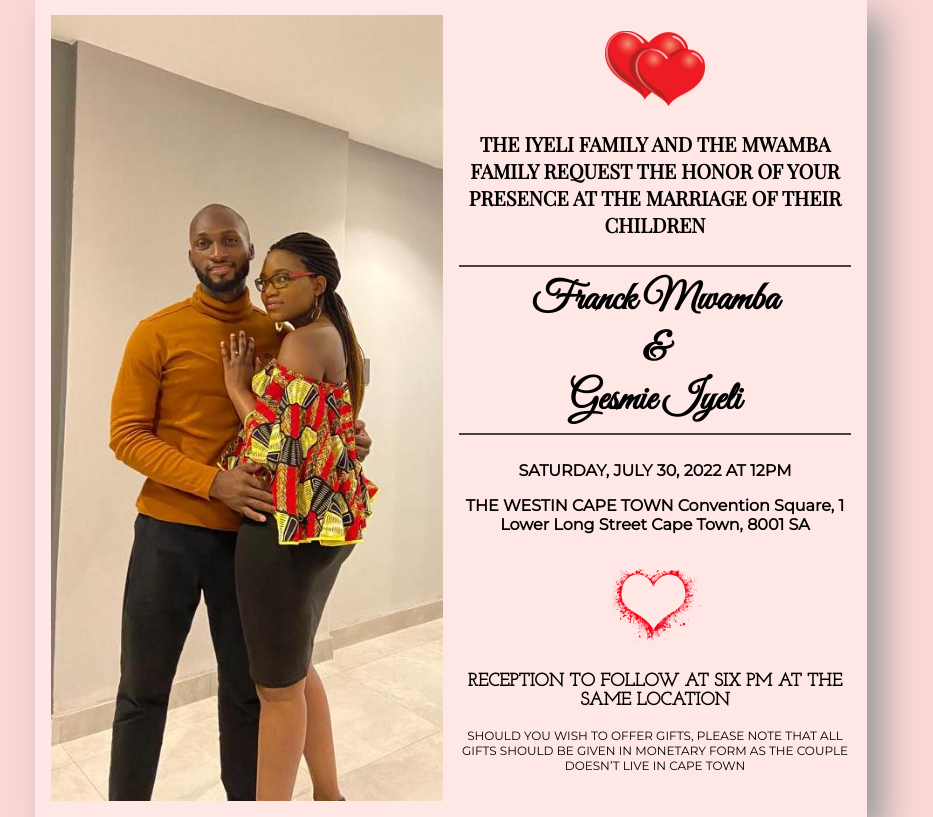
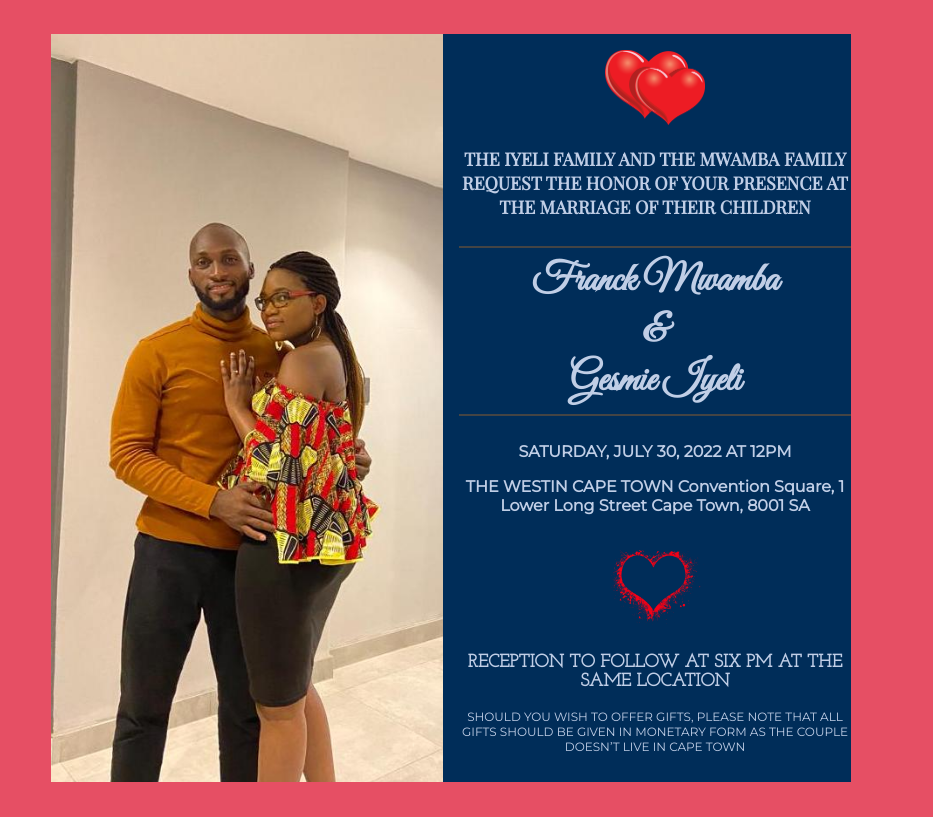
Before and after one commit to glody007/franck-wedding, a plain HTML site: page index.html in a window 1280 px wide. Shown: the whole page, without its empty margins (189-1122 px from the left). Drawn offline with nearby package versions, Linux system fonts and the light colour scheme.

Commit message:
feat: new color

```diff
--- a/style.css
+++ b/style.css
@@ -3,17 +3,17 @@ body {
     font-family: 'Montserrat';
     font-size: 16px;
     text-align: center;
-    background-color: #fad7d5;
+    color: #c0cee6;
+    background-color: #e64f64;
 }
 
 #invitation {
-    background-color: #ffe7e6;
-    box-shadow: 16px 16px 32px #999;
+    background-color: #002d59;
 }
 
 #presentation {
     font-family: 'Playfair Display';
-    font-size: 20px;
+    font-size: 18px;
     font-weight: bold;
 }
 
@@ -77,6 +77,6 @@ span {
         width: 800px;
         grid-template-columns: 1fr 1fr;
         column-gap: 16px;
-        padding: 16px;
+        padding: 0px;
     }
 }
```
